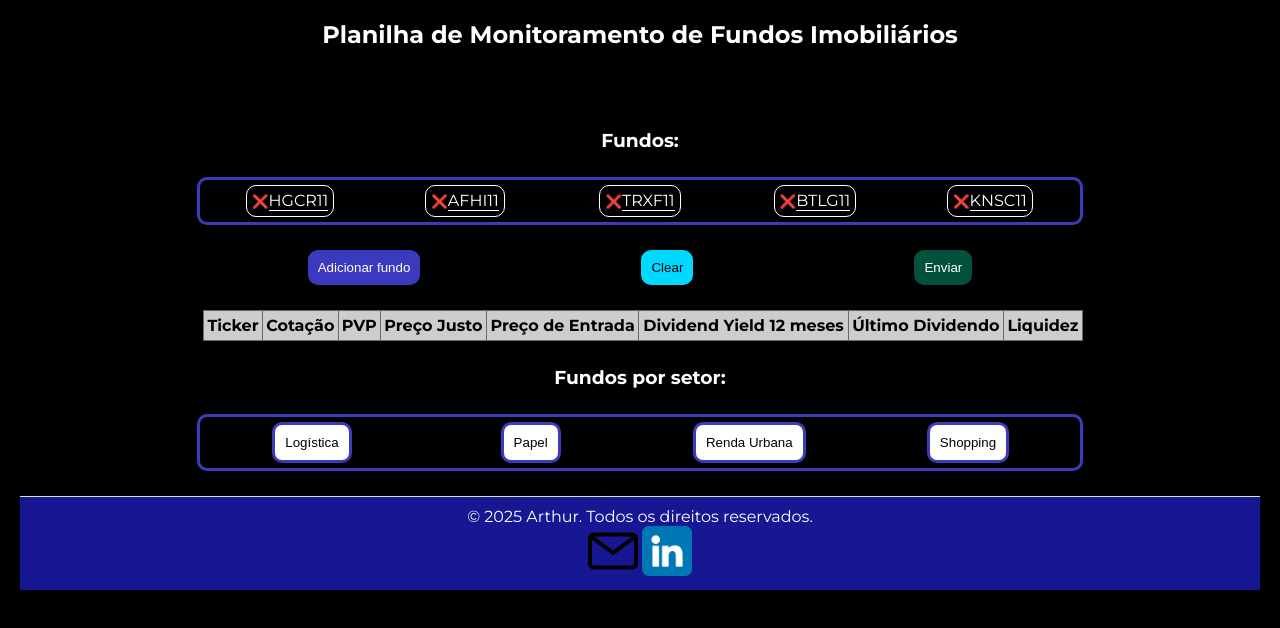
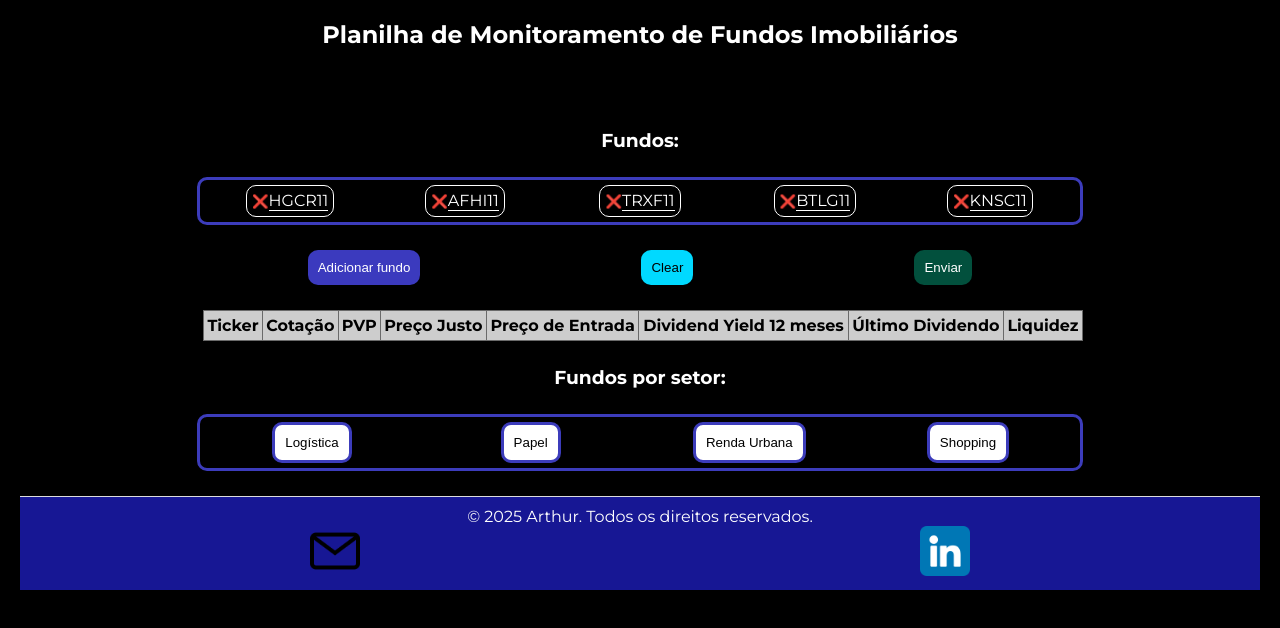
Before and after one commit to ArthurRomanha/ScrappInvest, a plain HTML site: page index.html in a window 1280 px wide. Drawn offline with Linux system fonts and the light colour scheme; no server answers.

Commit message:
Release 5.0.0

```diff
--- a/index.html
+++ b/index.html
@@ -72,7 +72,7 @@
 </body>
 <footer>
     <p>&copy; 2025 Arthur. Todos os direitos reservados.</p>
-    <div>
+    <div class="icones">
         <a href="mailto:vsrarthur2@gmail.com" aria-label="Email: vsrarthur2@gmail.com"><img src="img/email.png" alt="email icon"></a>
         <a href="https://www.linkedin.com/in/arthur-vinicius-silva-romanha/"><img src="img/linkedin.png" alt="linkedin icon"></a>
     </div>
--- a/style.css
+++ b/style.css
@@ -222,6 +222,10 @@ footer{
     padding: 10px;
     border-top: 1px solid #ddd;
 }
+.icones{
+    display: flex;
+    justify-content: space-around;
+}
 img{
     width: 50px;
     height: 50px;
```
